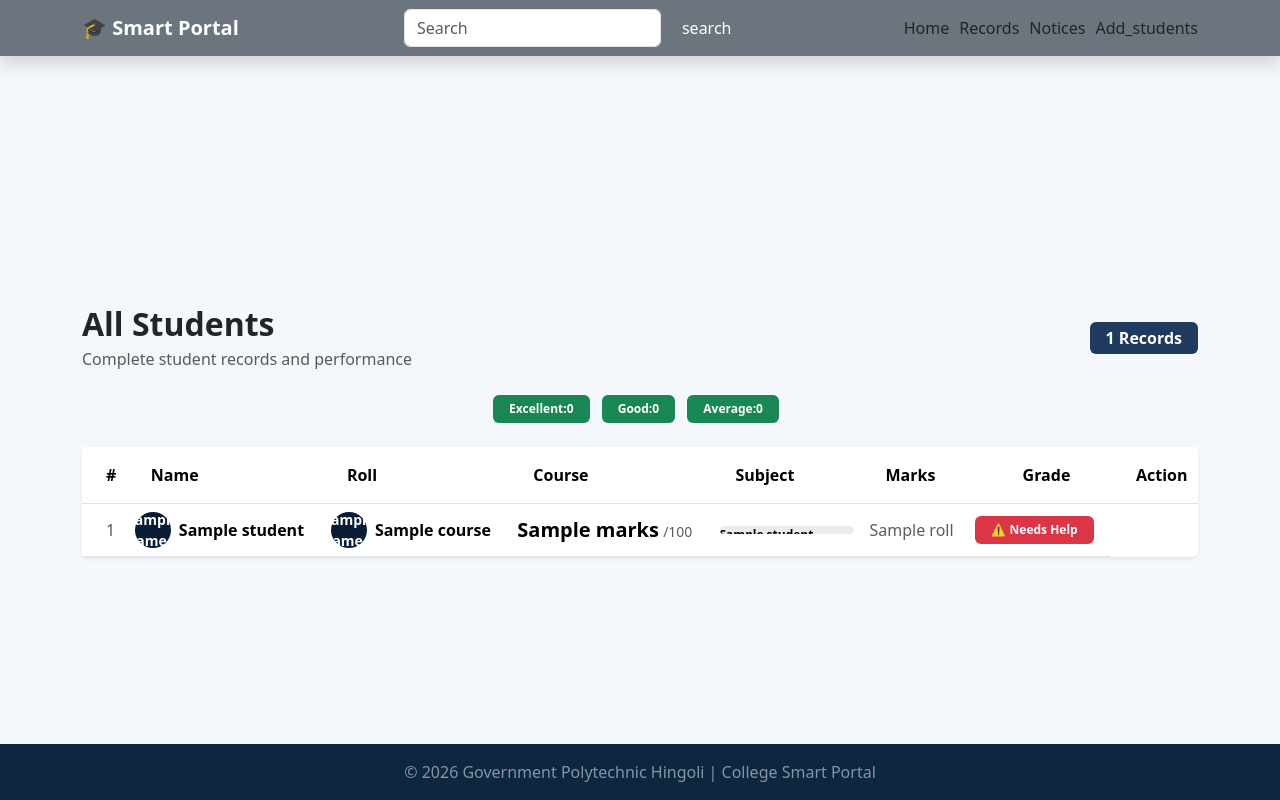
After one commit to Aksharalokhande/python, a Flask app: template templates/students.html in a window 1280 px wide. The commit adds this page. Run offline with Flask 3, Linux system fonts and the light colour scheme; the template is opened without the code that fills it: most values are stand-ins (such as "Sample title", 1, 10 or a date in 2020).

Commit message:
Added CRUD operations and Search feature

```diff
--- a/templates/base.html
+++ b/templates/base.html
@@ -3,12 +3,25 @@
 <html lang="en">
 <head>
   <meta charset="UTF-8">
-  <title>College Smart Portal</title>
+
+  <meta name="viewport" content="width=device-width,initial-scale=1.0">
+
+  <title>{% block title %}College Smart Portal{% endblock %}</title>
   <link href="https://cdn.jsdelivr.net/npm/bootstrap@5.3.3/dist/css/bootstrap.min.css" rel="stylesheet">
   <style>
-    body { padding-top: 70px; min-height: 100vh; display: flex; flex-direction: column; }
+    body { padding-top: 70px;
+      background-color: #f4f7fc; min-height: 100vh; display: flex; flex-direction: column; }
     main { flex: 1; }
-    .footer { background: #0d1b2a; color: rgba(255, 255, 255, 0.504); }
+    .navbar{background-color: linear-gradient(135deg,#05203c,#1e4d7a);}
+    .navbar-brand{font-weight: bold;font: size 1.4em;}
+    .nav-link{color-white !important;margin-left: 10px;transition: 0.3s;}
+    .nav-link:hover{color:#ffd700 !important;}
+
+
+
+    .footer { background: #0e2741; color: rgba(255, 255, 255, 0.504); }
+    .card{border:none; transition: 0.3s;}
+    .card:hover{transform: translateY(-5px);box-shadow: 0 8px 20px rgba(0,0,0,0.15);}
   </style>
 </head>
 <body>
@@ -16,12 +29,21 @@
   <nav class="navbar navbar-expand-lg navbar-dark bg-secondary fixed-top shadow">
     <div class="container">
       <a class="navbar-brand fw-bold" href="/">🎓 Smart Portal</a>
-      <div class="navbar-nav ms-auto">
+      <!--<div class="navbar-nav ms-auto">-->
+
+
+
+    <form  class="d-flex mx-auto" action="{{ url_for('search_student')}}"method="GET">
+        <input type="text" name="search" class="form-control me-2" placeholder="Search">
+        <button  class="btn btn-secondary " type="search">search</button>
+
+    </form>
+
         <a class="nav-link" href="/">Home</a>
         <a class="nav-link" href="/records">Records</a>
         <a class="nav-link" href="/notices">Notices</a>
         <a class="nav-link" href="/add_students">Add_students</a>
-      </div>
+
     </div>
   </nav>
 
@@ -46,8 +68,9 @@
   </main>
 
   <!-- Footer -->
-  <footer class="footer text-center py-3 mt-5">
-    <p class="mb-0">© 2026 Government Polytechnic Hingoli </p>
+  <footer class="footer text-center py-3 mt-auto">
+
+    <p class="mb-0">© 2026 Government Polytechnic Hingoli | College Smart Portal </p>
   </footer>
 
   <script src="https://cdn.jsdelivr.net/npm/bootstrap@5.3.3/dist/js/bootstrap.bundle.min.js"></script>
--- /dev/null
+++ b/templates/students.html
@@ -0,0 +1,129 @@
+{% extends "base.html" %}
+{% block title %} Students-College Portal{% endblock %}
+{%block content %}
+<!-- page header -->
+ <div class="d-flex justify-content-between align-items-center mb-4">
+    <div>
+        <h2 class="fw-bold mb-1">All Students</h2>
+        <p class="text-muted mb-0">
+            Complete student records and performance
+        </p>
+    </div>
+    <span class="badge fs-6 px-3 py-2"
+    style="background-color: #1e3a5f;">
+    {{students|length }} Records
+</span>
+</div>
+<!-- status summary bar-->
+ <div class="row mb-4">
+    {% set excellent =students|selectattr('marks','ge',90)|list %}
+    {% set good =students|selectattr('marks','ge',75)|list %}
+    {% set average =students|selectattr('marks','ge',60)|list %}
+    <div class="col text-center">
+
+    <span class="badge bg-success px-3 py-2 me-2">
+        Excellent:{{excellent|length}}
+    </span>
+    <span class="badge bg-success px-3 py-2 me-2">
+        Good:{{good|length}}
+    </span>
+    <span class="badge bg-success px-3 py-2 me-2">
+        Average:{{average|length}}
+    </span>
+    </div>
+ </div>
+<!-- table-->
+ <div class="card shadow-sm">
+    <div class="card-body p-0">
+        <div class="table-responsive">
+            <table class="table table-hover mb-0">
+                <thead style="background-color: #0b1f39; color:white;">
+                    <tr>
+                        <th class="py-3 ps-4">#</th>
+                        <th class="py-3 ps-4">Name</th>
+                        <th class="py-3 ps-4">Roll</th>
+                        <th class="py-3 ps-4">Course</th>
+                        <th class="py-3 ps-4">Subject</th>
+                        <th class="py-3 ps-4">Marks</th>
+
+
+                        <th class="py-3 ps-4 text-center">Grade</th>
+                        <th class="py-3 ps-4 text-center">Action</th>
+
+                    </tr>
+                </thead>
+                <tbody>
+                    {% for student in students %}
+                    <tr class="align-middle">
+                        <td class="ps-4 text-muted">
+                            {{loop.index}}
+                        </td>
+                        <td>
+                            <div class="d-flex align-items-center">
+                                <div class="rounded-circle d-flex align-items-center
+                                justify-content-center me-2 text-white fw-bold"
+                                style="width:36px;height:36px;font-size:14px;
+                                background-color: #081c36;">
+                                {{student.name[0]}}
+                                </div>
+                                <span class="fw-bold">{{student.name}}</span>
+                        </td>
+                        <td>
+                            <div class="d-flex align-items-center">
+                                <div class="rounded-circle d-flex align-items-center
+                                justify-content-center me-2 text-white fw-bold"
+                                style="width:36px;height:36px;font-size:14px;
+                                background-color: #081c36;">
+                                {{student.name[0]}}
+                                </div>
+                                <span class="fw-bold">{{student.course}}</span>
+                        </td>
+                        <td>
+                            <span class="fw-bold fs-5">{{student.marks}}</span>
+                            <span class="text-muted small">/100</span>
+                        </td>
+                        <td style="width:150px;">
+                            <div class="progress" style="height:8px;">
+                                <div class="progress-bar
+                                    {% if student.marks >= 90 %}bg-success
+                                    {% elif student.marks >= 75 %}bg-primary
+                                    {% elif student.marks >= 60 %}bg-warning
+                                    {% else %}bg-danger{% endif %}"
+                                    style="width: {{ student.marks|default(0) }}%;">
+                                </div>
+                            <span class="fw-bold">{{ student.name }}</span>
+                        </div>
+                    </td>
+
+                    <td class="text-muted">{{ student.roll }}</td>
+
+
+                        <td>
+                            {% if student.marks >= 90 %}
+                                <span class="badge bg-success px-3 py-2">
+                                    🏆 Excellent
+                                </span>
+                            {% elif student.marks >= 75 %}
+                                <span class="badge bg-primary px-3 py-2">
+                                    👍 Good
+                                </span>
+                            {% elif student.marks >= 60 %}
+                                <span class="badge bg-warning text-dark px-3 py-2">
+                                    📈 Average
+                                </span>
+                            {% else %}
+                                <span class="badge bg-danger px-3 py-2">
+                                    ⚠️ Needs Help
+                                </span>
+                            {% endif %}
+                        </td>
+
+
+                    </tr>
+                    {% endfor %}
+                </tbody>
+            </table>
+        </div>
+    </div>
+</div>
+{% endblock %}
```
Also changed, not shown: app2.py (+90 -8 lines), templates/add_students.html (+17 -5 lines), templates/detail.html (added, +51 -0 lines), templates/edit_student.html (added, +98 -0 lines), templates/records.html (+20 -0 lines).
